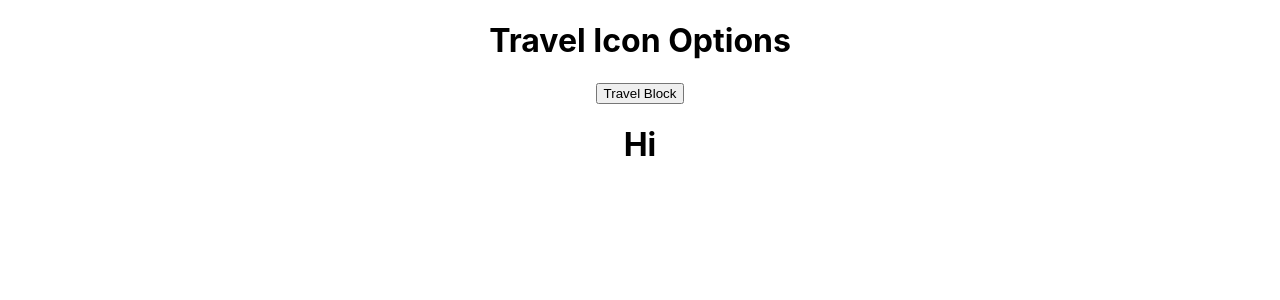
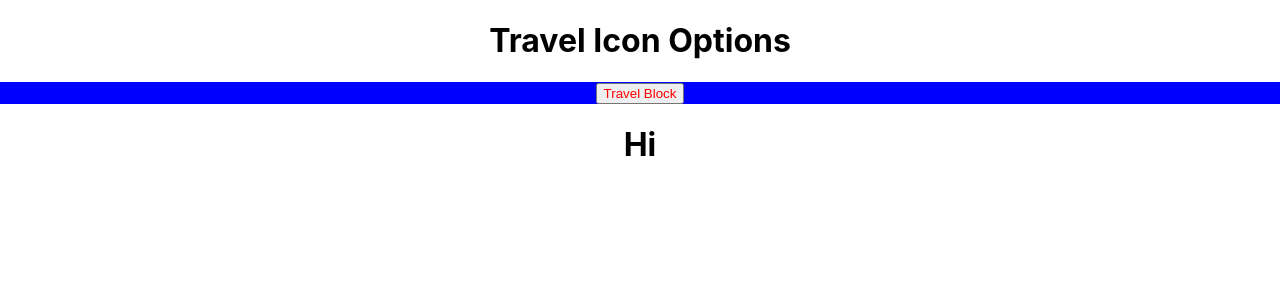
Before and after one commit to Dccai/Hackathon-Travel, a React (Create React App) app: page / in a window 1280 px wide. Shown: the top 300 px of the page. Built offline with nearby package versions, Linux system fonts and the light colour scheme.

Commit message:
Update MainPage.js

```diff
--- a/src/Pages/MainPage.js
+++ b/src/Pages/MainPage.js
@@ -23,7 +23,7 @@ export class MainPage extends React.Component{
         return (
             <>
         <h1 onClick={this.handleMenuClick}>Travel Icon Options</h1>
-        <div id="Menu" style={{color:"blue"}} ><button onClick={this.handleTravelClick}>Travel Block</button></div>
+        <div id="Menu" style={{backgroundColor:"blue"}} ><button style={{color:"red"}} onClick={this.handleTravelClick}>Travel Block</button></div>
 <Draggable><h1>Hi</h1></Draggable>
 </>
         );
```
